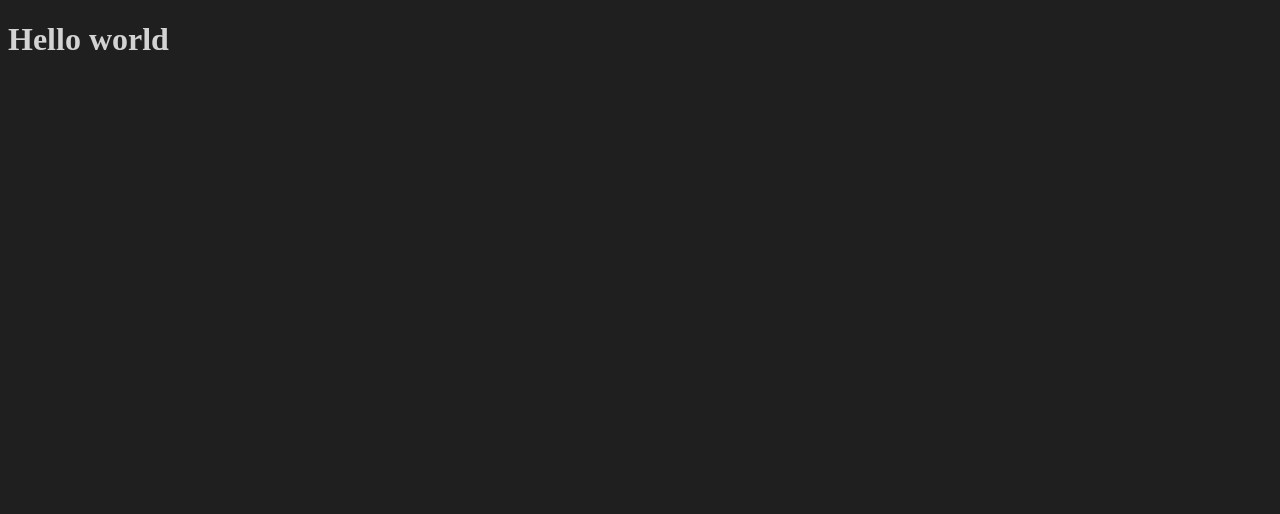
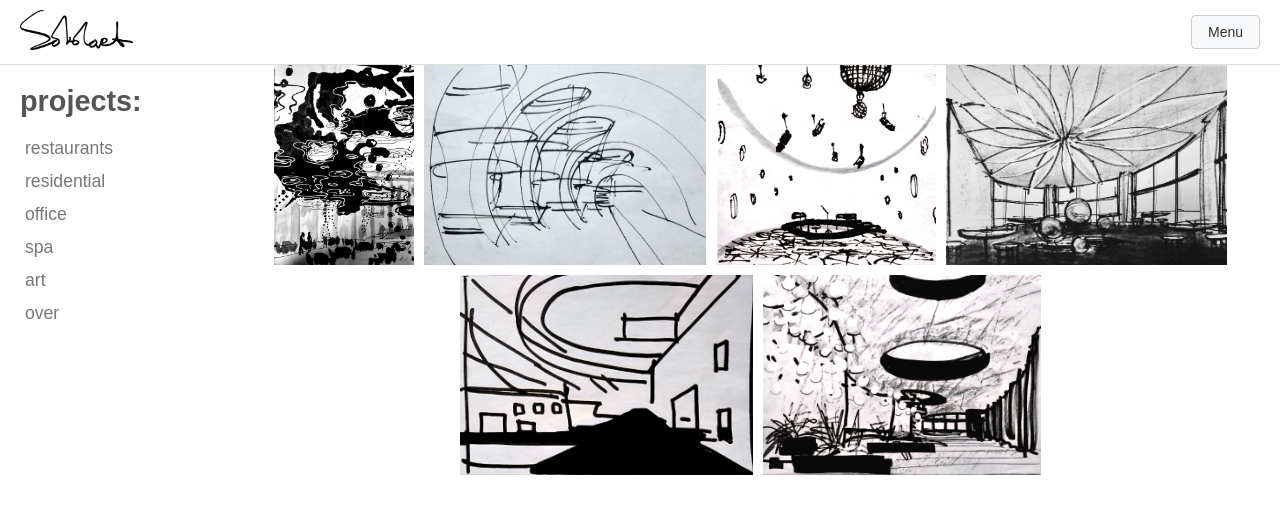
Before and after one commit to Vsevolod-pl/SokolArt, a plain HTML site: page index.html in a window 1280 px wide. Drawn offline with Linux system fonts and the light colour scheme.

Commit message:
index page

```diff
--- a/index.html
+++ b/index.html
@@ -6,6 +6,47 @@
         <link rel="stylesheet" href="styles.css" />
     </head>
     <body>
-        <h1>Hello world</h1>
+        <div class="header-content">
+            <!-- Logo Container -->
+            <div class="logo-container">
+                <img src="index_images/SokolArtLogo.jpg" alt="Logo" class="logo"> <!-- Replace with your logo path -->
+                <!-- Or use text logo -->
+                <!-- <span class="logo-text">Your Logo</span> -->
+            </div>
+
+            <!-- Navigation Container -->
+            <nav class="nav-container">
+                <!-- Dropdown Container -->
+                <div class="dropdown">
+                    <button class="dropdown-button">Menu</button>
+                    <div class="dropdown-content">
+                        <a href="#link1">Link 1</a>
+                        <a href="#link2">Link 2</a>
+                        <a href="#link3">Link 3</a>
+                    </div>
+                </div>
+            </nav>
+        </div>
+        <div class="main-content">
+            <aside class="sidebar">
+                <h2>projects:</h2>
+                <ul class="project-list">
+                    <li><a href="#restaurants">restaurants</a></li>
+                    <li><a href="#residential">residential</a></li>
+                    <li><a href="#office">office</a></li>
+                    <li><a href="#spa">spa</a></li>
+                    <li><a href="#art">art</a></li>
+                    <li><a href="#over">over</a></li>
+                </ul>
+            </aside>
+            <div class="gallery">
+                <img src="index_images/img%20(1).jpg" class="gallery_img">
+                <img src="index_images/img%20(2).jpg" class="gallery_img">
+                <img src="index_images/img%20(3).jpg" class="gallery_img">
+                <img src="index_images/img%20(4).jpg" class="gallery_img">
+                <img src="index_images/img%20(5).jpg" class="gallery_img">
+                <img src="index_images/img%20(6).jpg" class="gallery_img">
+            </div>
+        </div>
     </body>
 </html>
--- a/styles.css
+++ b/styles.css
@@ -1,4 +1,156 @@
-body{
-    background-color:#1f1f1f;
-    color: lightgray;
+
+/* Reset default margin and padding for body */
+body {
+    margin: 0;
+    padding: 0;
+    font-family: Arial, sans-serif; /* Or your preferred font */
 }
+
+/* Style the inner container for content alignment */
+.header-content {
+    position: sticky; /* Makes the header stick to the top */
+    top: 0; /* Sticks to the very top */
+    z-index: 1000; /* Ensures the header stays on top of other content */
+    display: flex; /* Use flexbox for layout */
+    justify-content: space-between; /* Push logo and nav to opposite sides */
+    align-items: center; /* Vertically center items */
+    padding: 10px 20px; /* Add padding inside the header */
+    margin: 0 auto; /* Optional: Center the header content on larger screens */
+    border-bottom: 1px solid #ddd; /* Optional bottom border */
+    background-color: white;
+}
+
+/* Style the logo container */
+.logo-container {
+    /* Optional: Add styles if needed */
+}
+
+/* Style the logo image */
+.logo {
+    height: 40px; /* Adjust height as needed */
+    width: auto; /* Maintain aspect ratio */
+}
+
+/* Style for text logo (if used instead of image) */
+.logo-text {
+    font-size: 1.5em; /* Adjust size */
+    font-weight: bold; /* Adjust weight */
+    color: #333; /* Adjust color */
+    text-decoration: none; /* Remove underline if it's an anchor inside */
+}
+
+/* Style the navigation container */
+.nav-container {
+    /* Optional: Add styles if needed */
+}
+
+/* Dropdown Button */
+.dropdown-button {
+    background-color: #f8f9fa; /* Light grey background */
+    color: #333; /* Dark text */
+    padding: 8px 16px; /* Add padding */
+    border: 1px solid #ccc; /* Add border */
+    cursor: pointer; /* Show pointer cursor */
+    font-size: 14px; /* Adjust font size */
+    border-radius: 4px; /* Optional rounded corners */
+}
+
+.dropdown-button:hover {
+    background-color: #e9ecef; /* Slightly darker on hover */
+}
+
+/* Dropdown Content (Hidden by default) */
+.dropdown-content {
+    display: none; /* Initially hidden */
+    position: absolute; /* Position relative to the button */
+    right: 20px; /* Align with the right padding of header-content */
+    /*top: 100%;  Position just below the button */
+    background-color: #ffffff; /* White background */
+    min-width: 160px; /* Minimum width */
+    box-shadow: 0 8px 16px rgba(0, 0, 0, 0.1); /* Shadow for depth */
+    z-index: 1001; /* Higher z-index than header */
+    border-radius: 4px; /* Optional rounded corners */
+    overflow: hidden; /* Ensure content fits nicely */
+    outline: solid;
+}
+
+/* Links inside the dropdown */
+.dropdown-content a {
+    color: #333333; /* Text color */
+    padding: 12px 16px; /* Padding for links */
+    /*text-decoration: none;  Remove underline */
+    display: block; /* Make them block elements */
+}
+
+/* Hover effect for dropdown links */
+.dropdown-content a:hover {
+    background-color: #f1f1f1; /* Light grey background on hover */
+}
+
+/* Show the dropdown content when the dropdown is active */
+.dropdown:hover .dropdown-content {
+    display: block; /* Show on hover */
+}
+
+/* Show the dropdown content when the button is focused (e.g., via keyboard) */
+.dropdown:focus-within .dropdown-content {
+    display: block; /* Show on focus */
+}
+
+.main-content {
+    display: flex;
+    gap: 30px;
+    /*margin: 0 auto;*/
+}
+
+.gallery {
+    display: flex;
+    flex-wrap: wrap;
+    gap: 10px; /* Optional: small spacing between images */
+    justify-content: center; /* Center images horizontally */
+}
+
+.gallery_img {
+    max-height: 200px;
+}
+
+.sidebar {
+    width: 220px;
+    padding: 20px;
+    background: white;
+    border-radius: 8px;
+    /*box-shadow: 0 4px 8px rgba(0, 0, 0, 0.05);*/
+    position: sticky;
+    top: 20px;
+}
+
+.sidebar h2 {
+    font-size: 1.8em;
+    margin-top: 0;
+    margin-bottom: 20px;
+    color: #555;
+}
+
+.project-list {
+    list-style: none;
+    padding: 0;
+    margin: 0;
+}
+
+.project-list li {
+    margin-bottom: 12px;
+}
+
+.project-list a {
+    text-decoration: none;
+    color: #777;
+    font-size: 1.1em;
+    transition: color 0.2s ease, padding-left 0.2s ease;
+    display: block;
+    padding-left: 5px;
+}
+
+.project-list a:hover {
+    color: #333;
+    padding-left: 10px;
+}
```
Also changed, not shown: index_images/SokolArtLogo.jpg (added), index_images/img (1).jpg (added), index_images/img (2).jpg (added), index_images/img (3).jpg (added), index_images/img (4).jpg (added), index_images/img (5).jpg (added), index_images/img (6).jpg (added).
